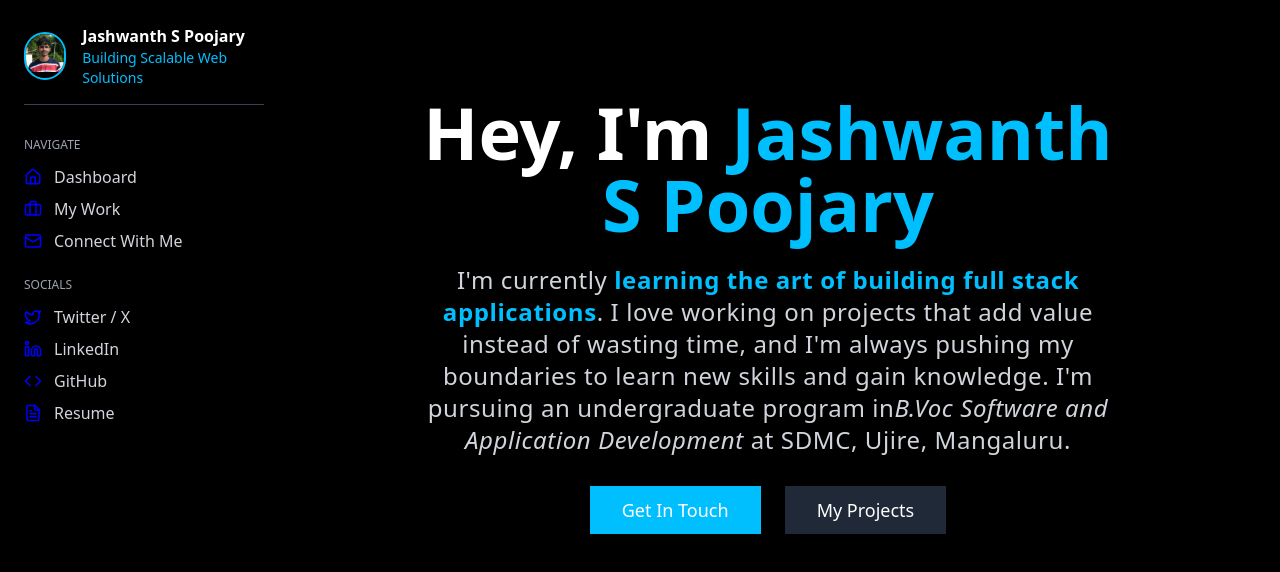
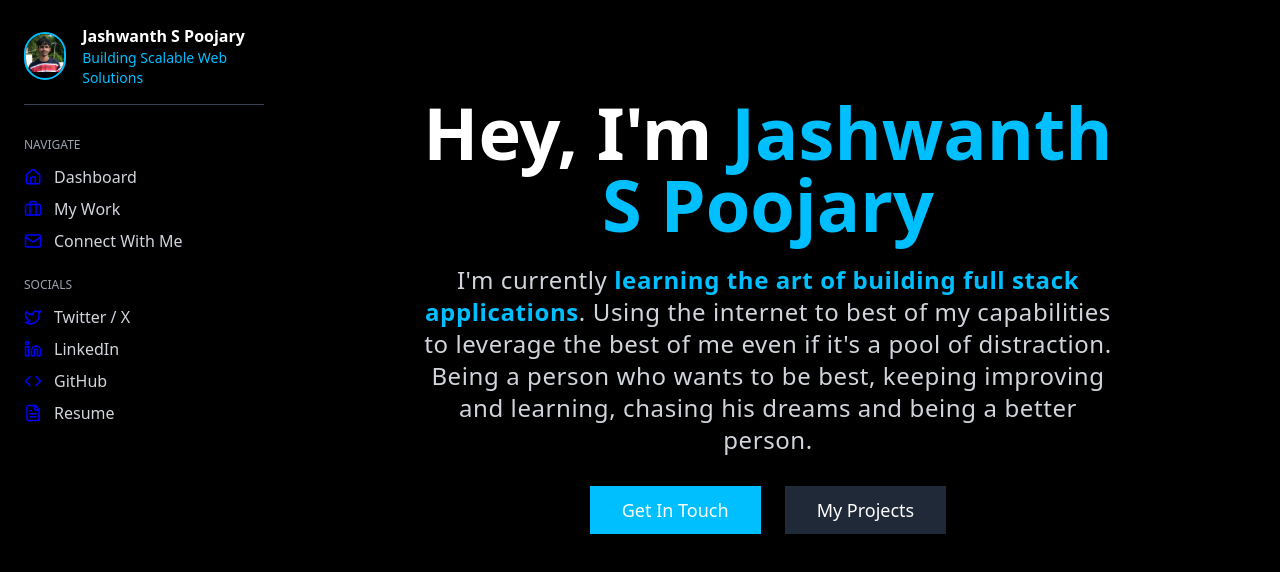
Before and after one commit to JashwanthSPoojary/my_portfolio, a Next.js app: page / in a window 1280 px wide. Shown: the top 572 px of the page. Built offline with nearby package versions, Linux system fonts and the light colour scheme.

Commit message:
Update page.tsx

```diff
--- a/app/page.tsx
+++ b/app/page.tsx
@@ -30,13 +30,9 @@ export default function Home() {
         <span className="font-semibold text-[#00BFFF]">
           learning the art of building full stack applications
         </span>
-        . I love working on projects that add value instead of wasting time, and
-        I&apos;m always pushing my boundaries to learn new skills and gain knowledge.
-        I&apos;m pursuing an undergraduate program in
-        <span className="italic">
-          B.Voc Software and Application Development
-        </span>{" "}
-        at SDMC, Ujire, Mangaluru.
+        . Using the internet to best of my capabilities to leverage the best of me even if it's a pool of distraction.
+         Being a person who wants to be best, keeping improving and learning, chasing his dreams and being a better person.
+
       </motion.p>
 
       {/* CTA Buttons */}
```
